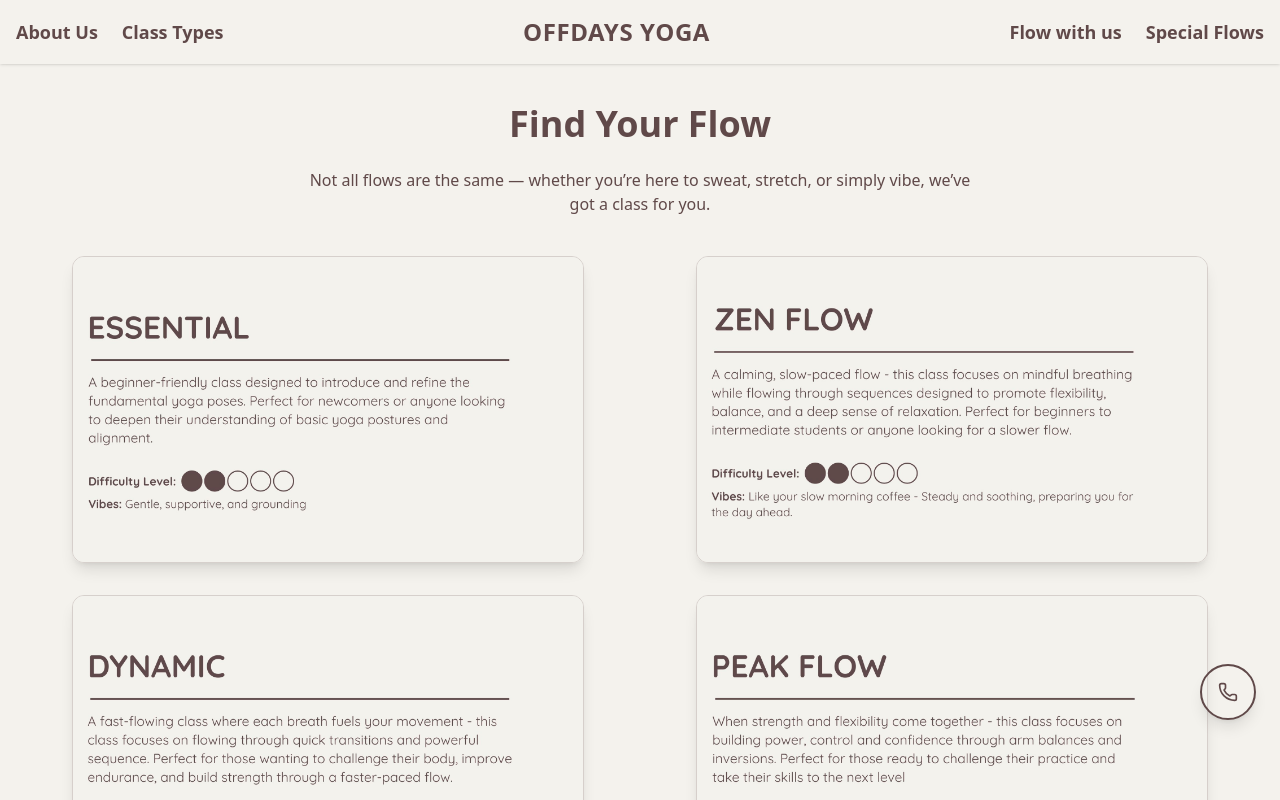
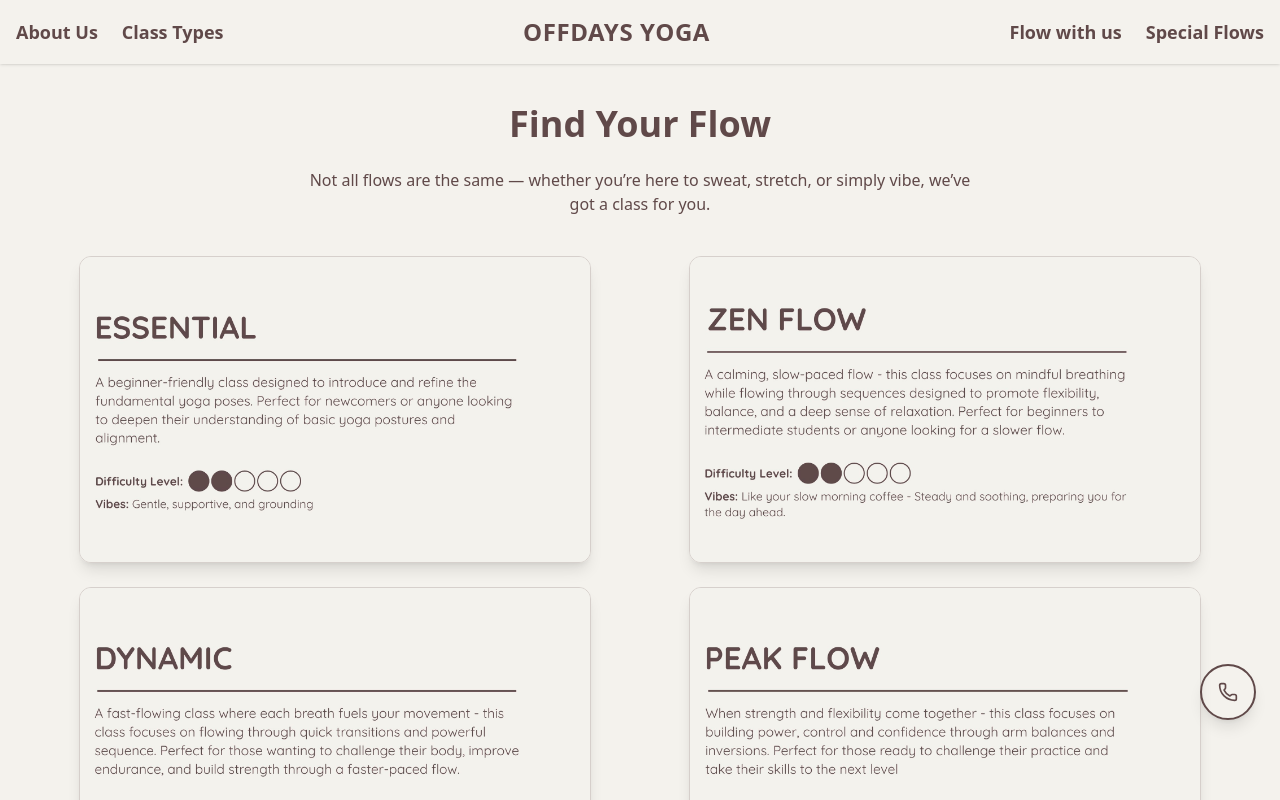
Before and after one commit to wen-long123/OffDaysYoga, a React (Vite) app: page /guides-flows in a window 1280 px wide. Shown: the top 800 px of the page. Built offline with nearby package versions, Linux system fonts and the light colour scheme.

Commit message:
adjusted about us iamge and classtypes

```diff
--- a/src/components/AboutUs.jsx
+++ b/src/components/AboutUs.jsx
@@ -82,7 +82,7 @@ export const AboutUs = () => {
             <img
               src={aboutus3}
               alt="Cofounder"
-              className="w-1/2 max-h-[32rem] object-contain transition-transform duration-300 ease-in-out hover:scale-105"
+              className="w-1/2 max-h-[32rem] object-contain transition-transform duration-300 ease-in-out hover:scale-105 -translate-y-14"
             />
 
             <div className="w-1/2 text-left px-1">
--- a/src/components/Guidesflows.jsx
+++ b/src/components/Guidesflows.jsx
@@ -17,8 +17,8 @@ export const Guidesflows = () => {
         simply vibe, we’ve got a class for you.
       </p>
 
-      {/* Guides Display */}
-      <div className="mt-10 grid grid-cols-1 md:grid-cols-2 gap-8 justify-items-center">
+      {/* Flows Display */}
+      <div className="mt-10 grid grid-cols-1 md:grid-cols-2 gap-x-1 gap-y-6 justify-items-center">
         {flows.map((flow, index) => (
           <div
             key={index}
```
